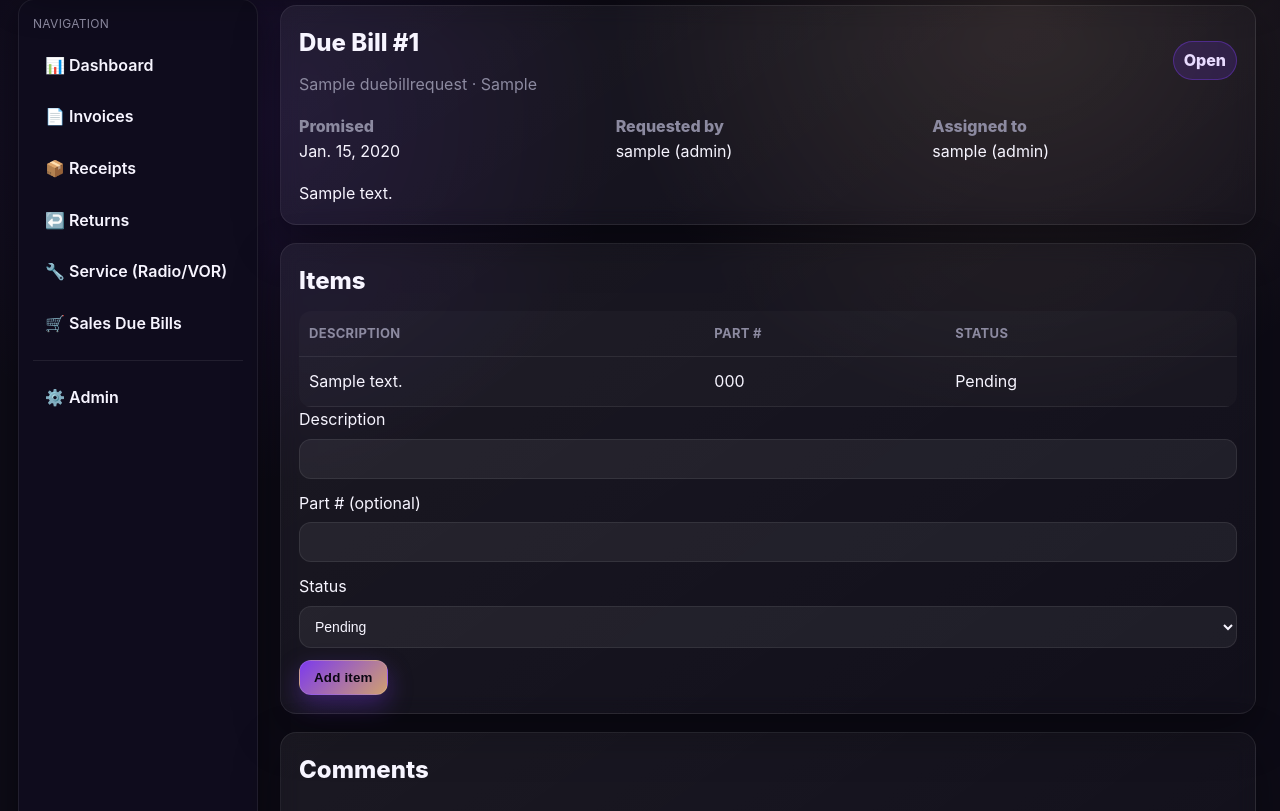
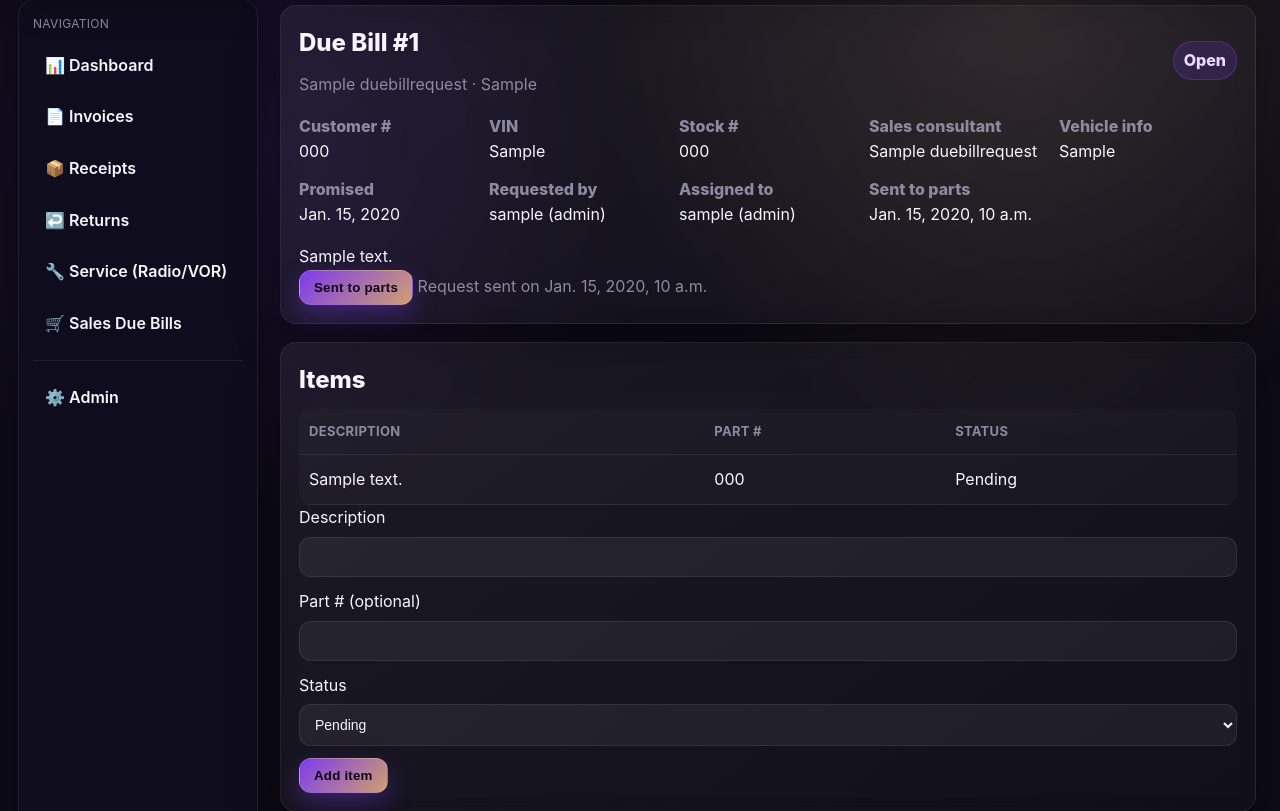
Before and after one commit to promiscunix/partsuite2.0, a Django app: page /sales/1/ in a window 1280 px wide. Shown: the part 115-926 px from the top of the page. Run offline with Django 4.2, Linux system fonts and the light colour scheme; a user stored in the database is signed in; tables that the repository leaves empty hold one stand-in row (values such as "Sample post"); parts of the project's set-up code (start-up, migrations or seed data) failed here and were passed over; some libraries are stand-ins or nearby versions.

Commit message:
Add sales due bill details and send-to-parts workflow

```diff
--- a/sales/models.py
+++ b/sales/models.py
@@ -12,6 +12,10 @@ class DueBillRequest(TimeStampedModel):
     CANCELLED = ("cancelled", "Cancelled")
 
   customer_name = models.CharField(max_length=128, blank=True)
+  customer_number = models.CharField(max_length=64, blank=True)
+  vin = models.CharField(max_length=64, blank=True)
+  stock_number = models.CharField(max_length=64, blank=True)
+  sales_consultant_name = models.CharField(max_length=128, blank=True)
   vehicle_info = models.CharField(max_length=128, blank=True)
   promised_date = models.DateField(null=True, blank=True)
   status = models.CharField(max_length=32, choices=Status.choices, default=Status.OPEN)
@@ -22,6 +26,7 @@ class DueBillRequest(TimeStampedModel):
     settings.AUTH_USER_MODEL, on_delete=models.SET_NULL, null=True, blank=True, related_name="due_bills_assigned"
   )
   notes = models.TextField(blank=True)
+  sent_to_parts_at = models.DateTimeField(null=True, blank=True)
 
   def __str__(self) -> str:
     return f"Due Bill {self.id} - {self.customer_name}"
--- a/templates/sales/detail.html
+++ b/templates/sales/detail.html
@@ -9,11 +9,31 @@
     <div class="pill">{{ object.get_status_display }}</div>
   </div>
   <dl class="meta">
+    <div><dt>Customer #</dt><dd>{{ object.customer_number|default:"-" }}</dd></div>
+    <div><dt>VIN</dt><dd>{{ object.vin|default:"-" }}</dd></div>
+    <div><dt>Stock #</dt><dd>{{ object.stock_number|default:"-" }}</dd></div>
+    <div><dt>Sales consultant</dt><dd>{{ object.sales_consultant_name|default:"-" }}</dd></div>
+    <div><dt>Vehicle info</dt><dd>{{ object.vehicle_info|default:"-" }}</dd></div>
     <div><dt>Promised</dt><dd>{{ object.promised_date|default:"-" }}</dd></div>
     <div><dt>Requested by</dt><dd>{{ object.requested_by|default:"-" }}</dd></div>
     <div><dt>Assigned to</dt><dd>{{ object.assigned_to|default:"-" }}</dd></div>
+    <div><dt>Sent to parts</dt><dd>{{ object.sent_to_parts_at|default:"Not sent" }}</dd></div>
   </dl>
   <p>{{ object.notes|default:"No notes." }}</p>
+
+  <form method="post" action="{% url 'sales-send' object.pk %}" class="inline-form">
+    {% csrf_token %}
+    <button type="submit" class="button primary" {% if object.sent_to_parts_at %}disabled{% endif %}>
+      {% if object.sent_to_parts_at %}
+        Sent to parts
+      {% else %}
+        Send to parts department
+      {% endif %}
+    </button>
+    {% if object.sent_to_parts_at %}
+      <span class="muted">Request sent on {{ object.sent_to_parts_at }}</span>
+    {% endif %}
+  </form>
 </section>
 
 <section class="card">
--- a/web/urls.py
+++ b/web/urls.py
@@ -20,6 +20,7 @@ from .views import (
   DueBillCreateView,
   duebill_item_add,
   duebill_comment_add,
+  duebill_send_to_parts,
 )
 
 urlpatterns = [
@@ -43,4 +44,5 @@ urlpatterns = [
   path("sales/<int:pk>/", DueBillDetailView.as_view(), name="sales-detail"),
   path("sales/<int:pk>/item/", duebill_item_add, name="sales-item-add"),
   path("sales/<int:pk>/comment/", duebill_comment_add, name="sales-comment-add"),
+  path("sales/<int:pk>/send/", duebill_send_to_parts, name="sales-send"),
 ]
--- a/web/views.py
+++ b/web/views.py
@@ -1,8 +1,9 @@
 from django.contrib import messages
 from django.contrib.auth.mixins import LoginRequiredMixin
-from django.shortcuts import redirect
+from django.shortcuts import get_object_or_404, redirect
 from django.urls import reverse
 from django.utils.decorators import method_decorator
+from django.utils import timezone
 from django.views.generic import TemplateView, ListView, DetailView, CreateView
 
 from accounts.models import User
@@ -244,3 +245,21 @@ def duebill_comment_add(request, pk):
   else:
     messages.error(request, "Could not add comment.")
   return redirect("sales-detail", pk=pk)
+
+
+@role_required([User.Role.ADMIN, User.Role.SALES, User.Role.PARTS])
+def duebill_send_to_parts(request, pk):
+  req = get_object_or_404(DueBillRequest, pk=pk)
+  if request.method != "POST":
+    return redirect("sales-detail", pk=pk)
+
+  if req.sent_to_parts_at:
+    messages.info(request, "This request has already been sent to parts.")
+    return redirect("sales-detail", pk=pk)
+
+  req.sent_to_parts_at = timezone.now()
+  if req.status == DueBillRequest.Status.OPEN:
+    req.status = DueBillRequest.Status.IN_PROGRESS
+  req.save(update_fields=["sent_to_parts_at", "status"])
+  messages.success(request, "Request sent to parts department.")
+  return redirect("sales-detail", pk=pk)
```
Also changed, not shown: sales/admin.py (+19 -3 lines), templates/sales/list.html (+9 -1 lines), web/forms.py (+12 -1 lines), sales/migrations/0002_duebillrequest_add_fields.py (added).
